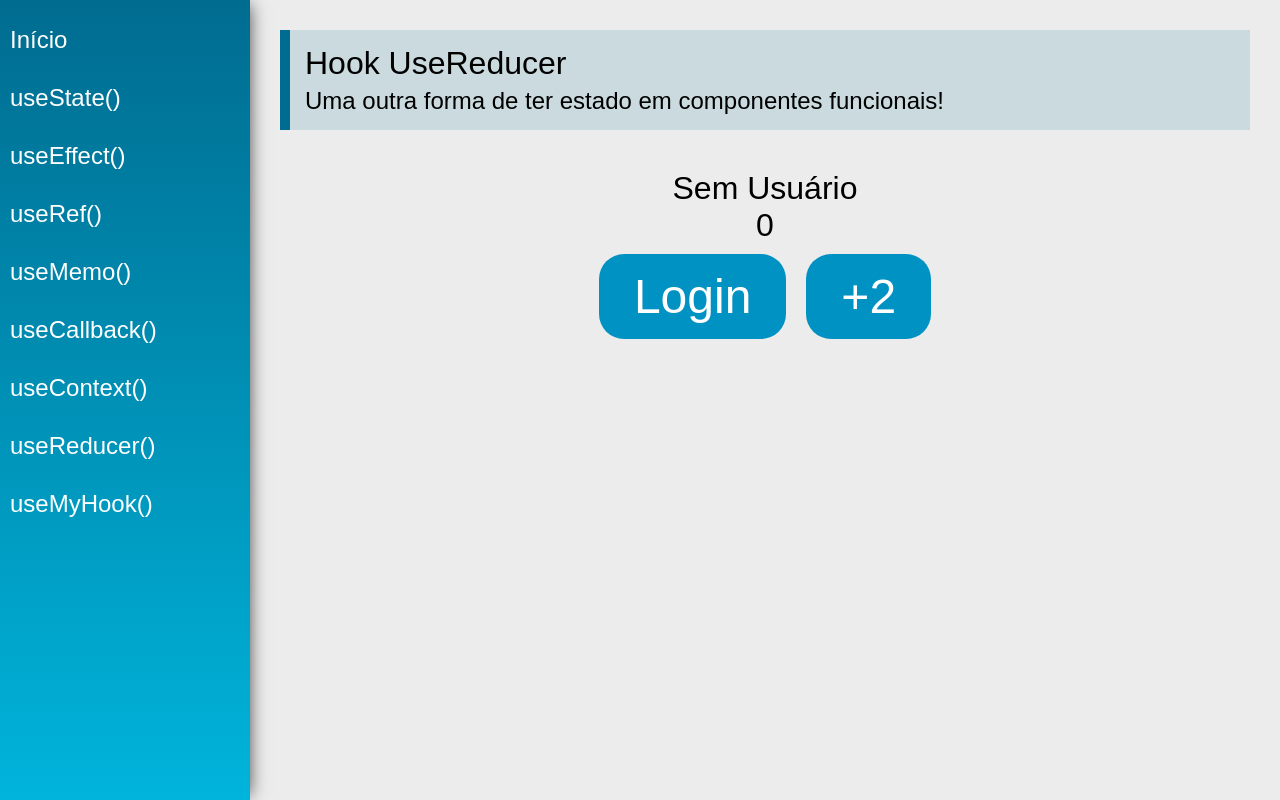
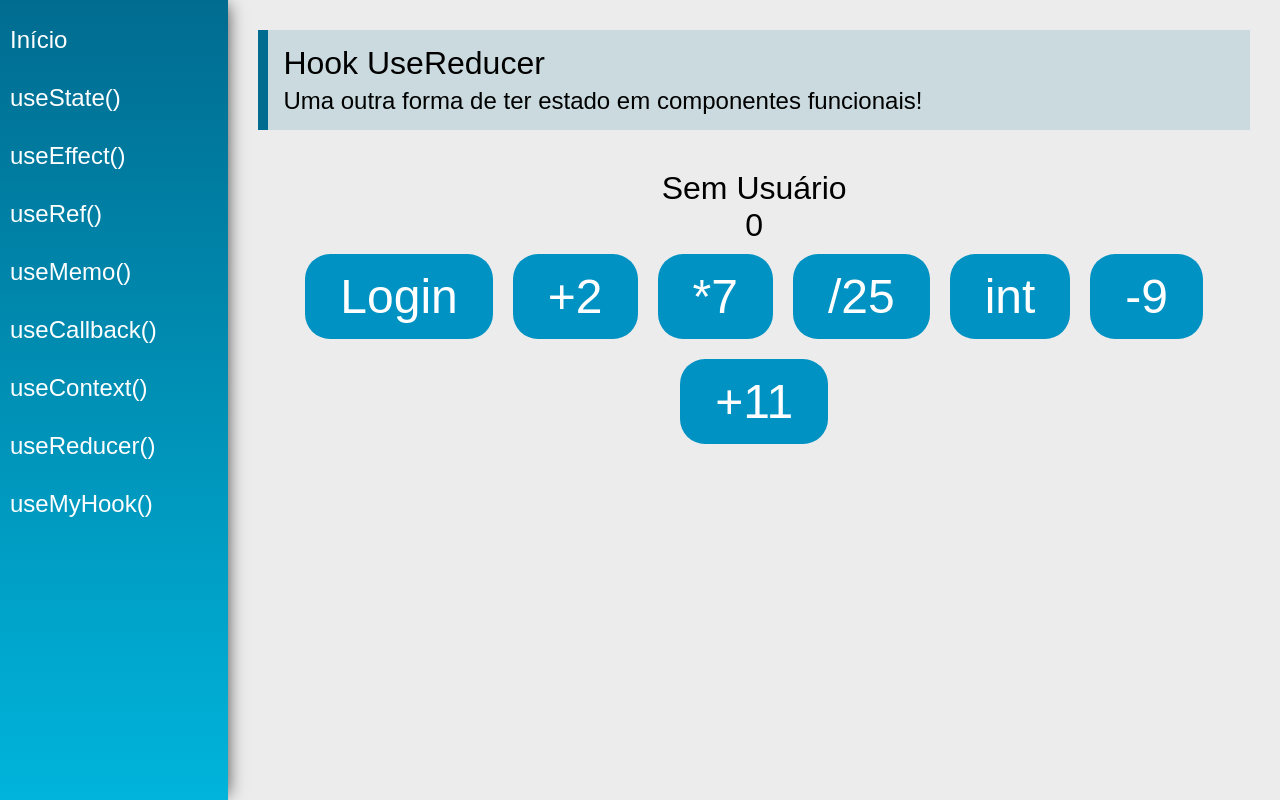
Before and after one commit to oliveiradiney/hooks, a React (Create React App) app: page /useReducer in a window 1280 px wide. Built offline with nearby package versions, Linux system fonts and the light colour scheme.

Commit message:
Desafio useReducer

```diff
--- a/src/views/examples/UseReducer.jsx
+++ b/src/views/examples/UseReducer.jsx
@@ -11,14 +11,21 @@
 
 //Pegar o estado atual e para cada ação que for acontecendo evoluir o estado alterando algum atributo
 function reducer(state, action){
-    switch(action.type){
-        case 'numberAdd2':
-            return {...state, number: state.number + 2}
-        case 'login':
-            return {...state, user: { name: action.payload}}
-        default:
-            return state
-
+    switch (action.type) {
+      case "numberAdd2":
+        return { ...state, number: state.number + 2 };
+      case "numberMulti7":
+        return { ...state, number: state.number * 7 };
+      case "numberDiv25":
+        return { ...state, number: state.number / 25 };
+      case "numberInt":
+        return { ...state, number: parseInt(state.number) };
+      case "numberAddN":
+        return { ...state, number: state.number + action.payload};
+      case "login":
+        return { ...state, user: { name: action.payload } };
+      default:
+        return state;
     }
 }
 
@@ -44,14 +51,45 @@
           <div>
             <button
               className="btn"
-              onClick={() => dispatch({ type: "login", payload: 'Maria'})}
-            >Login
+              onClick={() => dispatch({ type: "login", payload: "Maria" })}
+            >
+              Login
             </button>
             <button
               className="btn"
               onClick={() => dispatch({ type: "numberAdd2" })}
             >
               +2
+            </button>
+            <button
+              className="btn"
+              onClick={() => dispatch({ type: "numberMulti7" })}
+            >
+              *7
+            </button>
+            <button
+              className="btn"
+              onClick={() => dispatch({ type: "numberDiv25" })}
+            >
+              /25
+            </button>
+            <button
+              className="btn"
+              onClick={() => dispatch({ type: "numberInt" })}
+            >
+              int
+            </button>
+            <button
+              className="btn"
+              onClick={() => dispatch({ type: "numberAddN", payload: -9 })}
+            >
+              -9
+            </button>
+            <button
+              className="btn"
+              onClick={() => dispatch({ type: "numberAddN", payload: 11 })}
+            >
+              +11
             </button>
           </div>
         </div>
```
